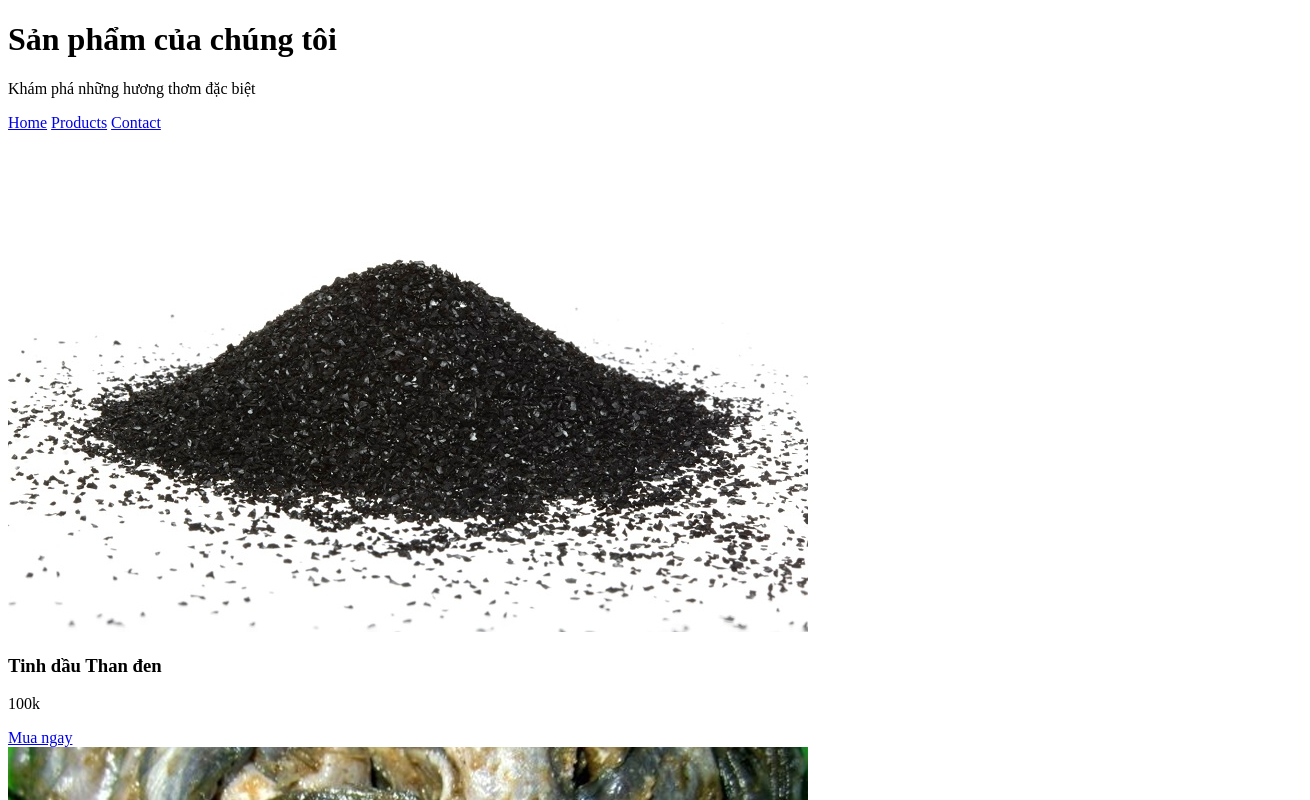
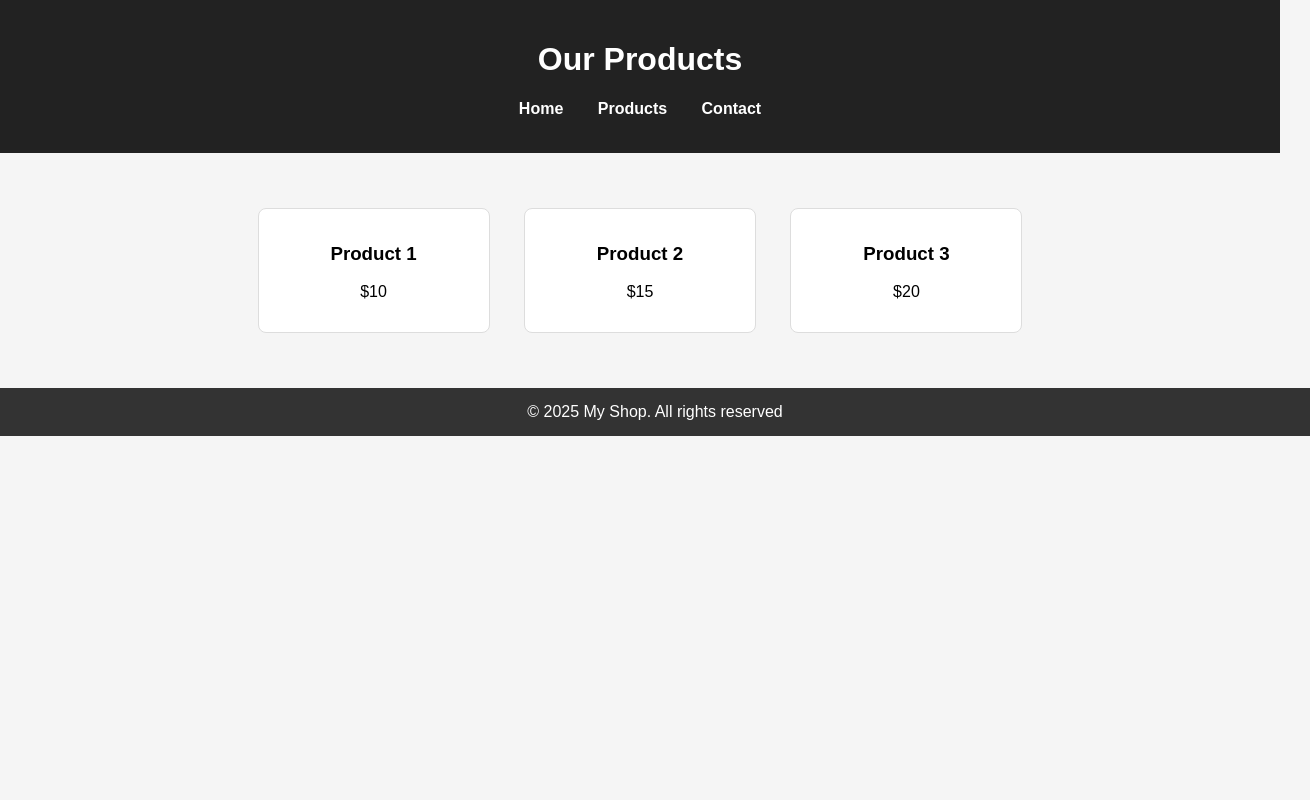
Before and after one commit to ThuanNQ-web/My---Shop, a plain HTML site: page product.html in a window 1280 px wide. Shown: the top 800 px of the page, 1310 px wide, since content can reach past the window. Drawn offline with Linux system fonts and the light colour scheme.

Commit message:
Update product.html

```diff
--- a/product.html
+++ b/product.html
@@ -3,47 +3,81 @@
 <head>
   <meta charset="UTF-8">
   <meta name="viewport" content="width=device-width, initial-scale=1.0">
-  <title>Products - Memory Lamp</title>
-  <link rel="stylesheet" href="style.css">
+  <title>My Shop - Products</title>
+  <style>
+    body {
+      margin: 0;
+      font-family: Arial, sans-serif;
+      background: #f5f5f5;
+      text-align: center;
+    }
+    header {
+      background: #222;
+      color: white;
+      padding: 20px;
+    }
+    nav {
+      margin: 15px 0;
+    }
+    nav a {
+      color: white;
+      text-decoration: none;
+      margin: 0 15px;
+      font-weight: bold;
+    }
+    nav a:hover {
+      text-decoration: underline;
+    }
+    main {
+      padding: 40px 20px;
+    }
+    .product {
+      display: inline-block;
+      width: 200px;
+      margin: 15px;
+      padding: 15px;
+      border: 1px solid #ddd;
+      border-radius: 8px;
+      background: white;
+    }
+    footer {
+      background: #333;
+      color: white;
+      padding: 15px;
+      text-align: center;
+      position: relative;
+      bottom: 0;
+      width: 100%;
+    }
+  </style>
 </head>
 <body>
   <header>
-    <h1>Sản phẩm của chúng tôi</h1>
-    <p>Khám phá những hương thơm đặc biệt</p>
+    <h1>Our Products</h1>
+    <nav>
+      <a href="./index.html">Home</a>
+      <a href="./product.html">Products</a>
+      <a href="./contact.html">Contact</a>
+    </nav>
   </header>
 
-  <nav>
-   <a href="index.html">Home</a>
-   <a href="product.html">Products</a>
-   <a href="contact.html">Contact</a>
-  </nav>
-
-
   <main>
-    <div class="product-container">
-      <div class="product">
-        <img src="product1.jpg" alt="Product 1">
-        <h3>Tinh dầu Than đen</h3>
-        <p>100k</p>
-        <a href="#" class="btn">Mua ngay</a>
-      </div>
-      <div class="product">
-        <img src="product2.jpg" alt="Product 2">
-        <h3>Tinh dầu mắm bò hóc</h3>
-        <p>150k</p>
-        <a href="#" class="btn">Mua ngay</a>
-      </div>
-      <div class="product">
-        <img src="product3.jpg" alt="Product 3">
-        <h3>Tinh dầu Hạt Sen</h3>
-        <p>350k</p>
-        <a href="#" class="btn">Mua ngay</a>
-      </div>
+    <div class="product">
+      <h3>Product 1</h3>
+      <p>$10</p>
+    </div>
+    <div class="product">
+      <h3>Product 2</h3>
+      <p>$15</p>
+    </div>
+    <div class="product">
+      <h3>Product 3</h3>
+      <p>$20</p>
     </div>
   </main>
 
   <footer>
-    <p>© 2025 Memory Lamp. All rights reserved.</p>
+    © 2025 My Shop. All rights reserved
   </footer>
 </body>
 </html>
```
